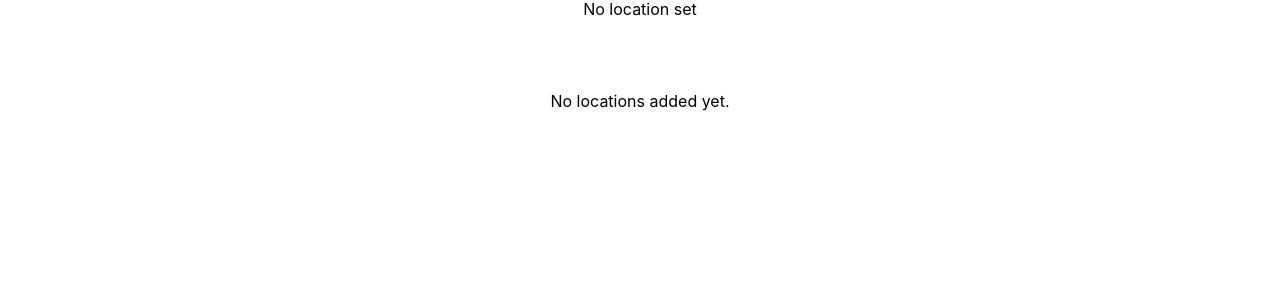
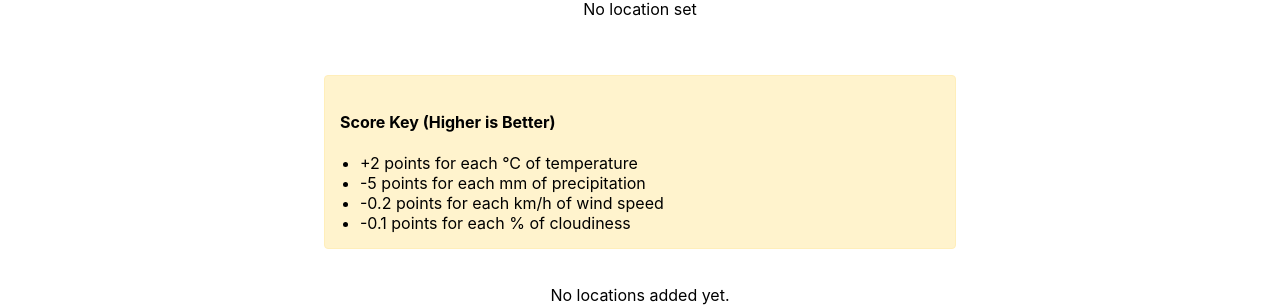
Before and after one commit to cduggan1/group-design-project-10, a React (Create React App) app in the folder client/: page /compare in a window 1280 px wide. Shown: the part 227-534 px from the top of the page. Built offline with nearby package versions, Linux system fonts and the light colour scheme; no server answers.

Commit message:
added a score key for user to understand how we determine the best weather

```diff
--- a/client/src/components/CompareWeather.js
+++ b/client/src/components/CompareWeather.js
@@ -73,10 +73,10 @@ const CompareWeather = ({ BASE_URL }) => {
     // 1) Define a “score” function that weighs temperature, precipitation, wind, and cloudiness
     const calculateScore = (weather) => {
         // Example formula:
-        // Higher temperature is good, so +2 per °C
-        // Rain is bad, so -5 per mm
-        // Wind is somewhat bad, so -0.2 per km/h
-        // Cloudiness is slightly bad, so -0.1 per %
+        // +2 per °C
+        // -5 per mm precipitation
+        // -0.2 per km/h wind speed
+        // -0.1 per % cloudiness
         const { temperature, rain, wind_speed, cloudiness } = weather;
         return temperature * 2 - rain * 5 - wind_speed * 0.2 - cloudiness * 0.1;
     };
@@ -121,6 +121,25 @@ const CompareWeather = ({ BASE_URL }) => {
                     />
 
                 </div>
+            </div>
+            {/* Score Key (explanation) */}
+            <div
+                style={{
+                    maxWidth: "600px",
+                    margin: "20px auto",
+                    backgroundColor: "#fff3cd",
+                    border: "1px solid #ffeeba",
+                    borderRadius: "4px",
+                    padding: "15px",
+                }}
+            >
+                <h4>Score Key (Higher is Better)</h4>
+                <ul style={{ margin: 0, paddingLeft: "20px" }}>
+                    <li>+2 points for each °C of temperature</li>
+                    <li>-5 points for each mm of precipitation</li>
+                    <li>-0.2 points for each km/h of wind speed</li>
+                    <li>-0.1 points for each % of cloudiness</li>
+                </ul>
             </div>
             {/* If there's a “best city,” display it in a light-blue box */}
             {bestCity && (
```
